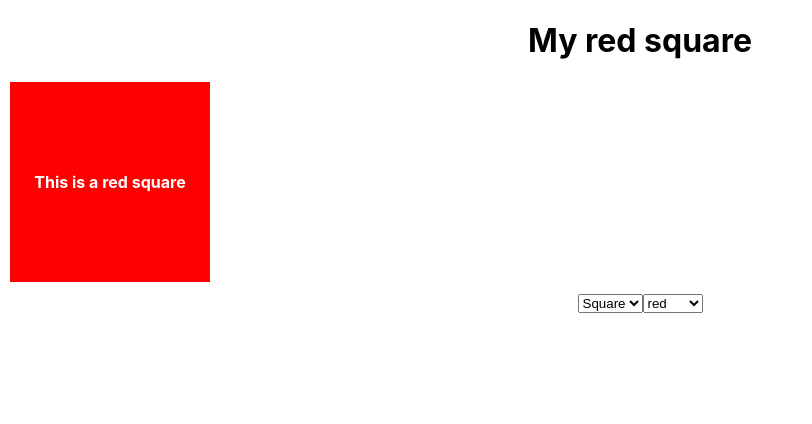
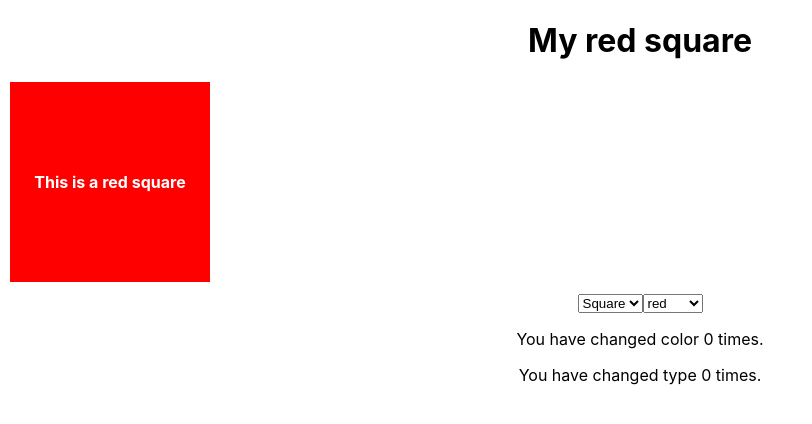
Before and after one commit to alchemy-sept-demos/react-playground, a React (Create React App) app: page / in a window 1280 px wide. Shown: the top 424 px of the page, without its empty margins (0-812 px from the left). Built offline with nearby package versions, Linux system fonts and the light colour scheme.

Commit message:
adding counter

```diff
--- a/src/App.js
+++ b/src/App.js
@@ -14,11 +14,17 @@ import Header from './components/Header/Header'
 function App() {
   const [color, setColor] = useState('red')
   const [type, setType] = useState('square')
+  const [colorCount, setColorCount] = useState(0)
+  const [typeCount, setTypeCount] = useState(0)
 
   return (
     <div className="App">
       <Header {...{ color, type }} />
-      <Shape {...{ color, setColor, type, setType }} />
+      <Shape
+        {...{ color, setColor, type, setType, colorCount, setColorCount, typeCount, setTypeCount }}
+      />
+      <p>You have changed color {colorCount} times.</p>
+      <p>You have changed type {typeCount} times.</p>
     </div>
   )
 }
--- a/src/components/Shape.js
+++ b/src/components/Shape.js
@@ -1,13 +1,17 @@
 import './Shape.css'
 
-export default function Shape({ color, type, setColor, setType }) {
+export default function Shape({ color, type, setColor, setType, setTypeCount }) {
   const classes = `shape ${color} ${type}`
+  const handleType = (e) => {
+    setType(e.target.value)
+    setTypeCount((prevState) => prevState + 1)
+  }
   return (
     <>
       <div className={classes}>
         This is a {color} {type}
       </div>
-      <select value={type} onChange={(e) => setType(e.target.value)}>
+      <select value={type} onChange={handleType}>
         <option value="square">Square</option>
         <option value="circle">Circle</option>
       </select>
```
